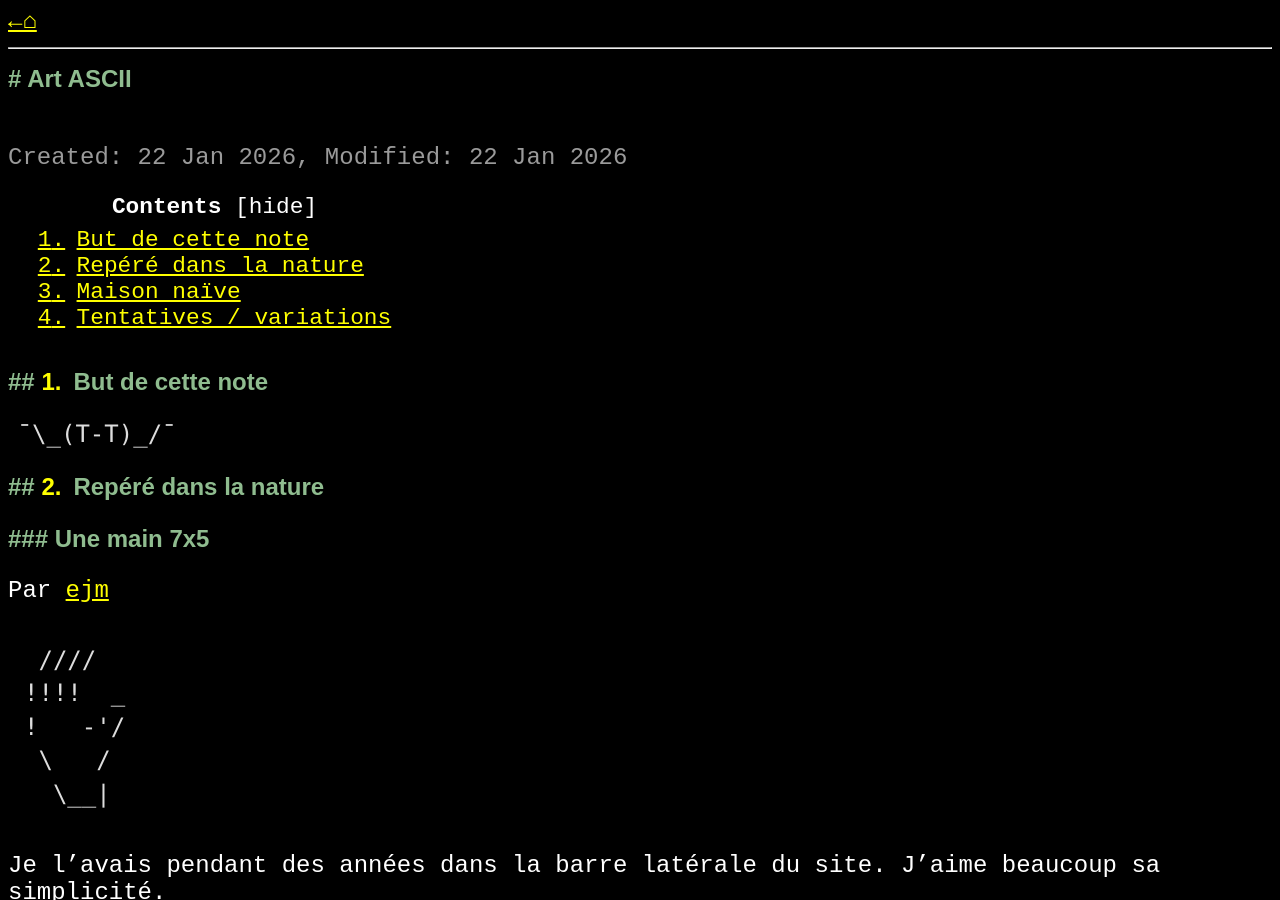
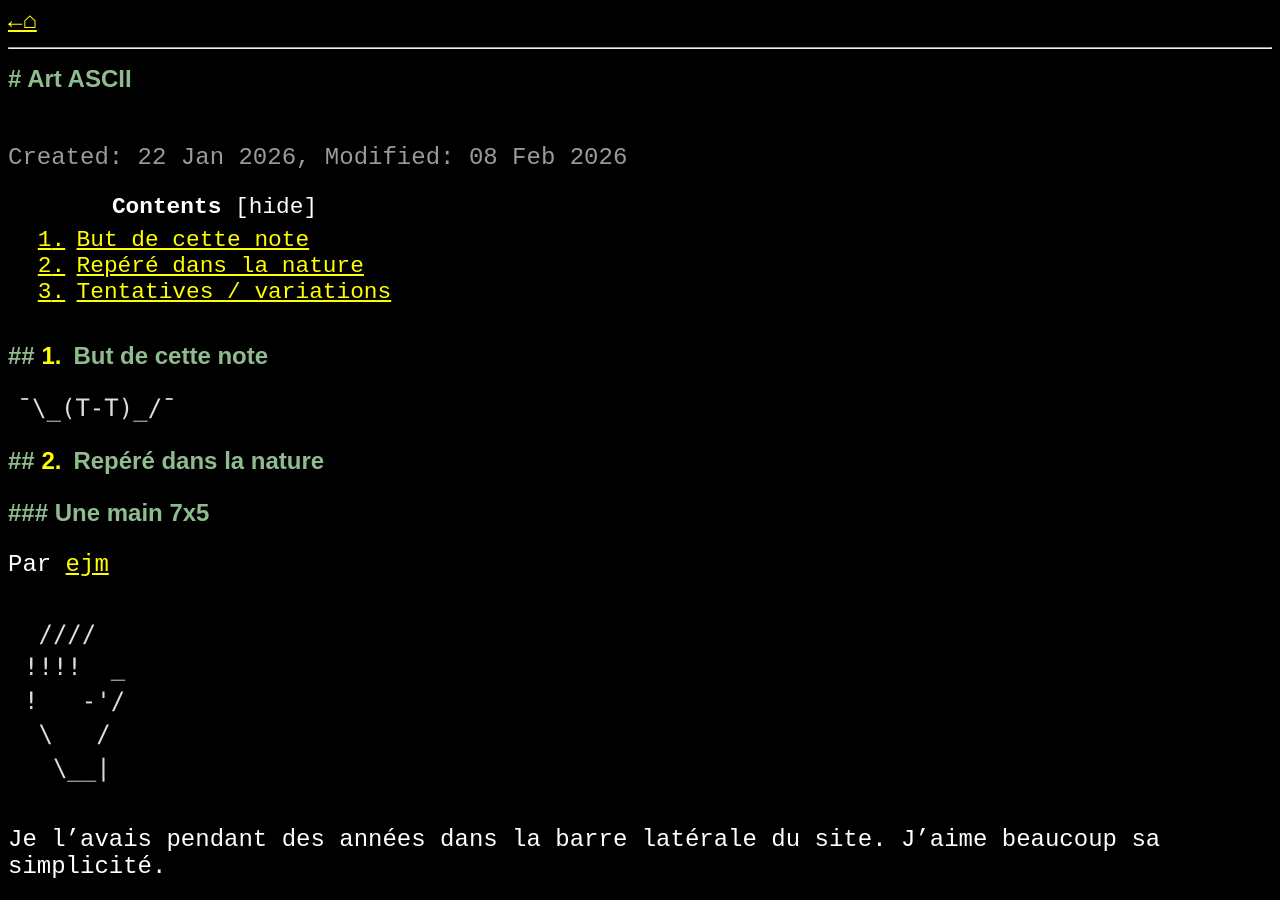
Before and after one commit to plu5/plu5.github.io, a Jekyll site: the page built from _notes/pers/art-ascii.md, in a window 1280 px wide and 900 px high. Built offline with Jekyll 4.4.1, drawn with Linux system fonts in a browser that asks for light colours; some of the changed text lies outside the part shown.

Commit message:
fix: note ascii niveau de titre et date

````diff
--- a/_notes/pers/art-ascii.md
+++ b/_notes/pers/art-ascii.md
@@ -2,7 +2,7 @@
 layout: post
 title:  "Art ASCII"
 date:   2026-01-22 22:41
-modified_date: 2026-01-22 22:41
+modified_date: 2026-02-08 02:48
 categories: art
 lang: fr
 ---
@@ -48,7 +48,7 @@ Sur la site bilibili.com, quand il charge on voit cela à la console :
          \/            \/                                       Powered by @bilibili/jinkela-core@2.8.11
 ```
 La police du logo est identique à celle générée par patorjk.com/software/taag 3D-ASCII.
-## Maison naïve
+### Maison naïve
 Dans [les docs yasnippet](https://joaotavora.github.io/yasnippet/snippet-development.html) :
 ```
                 welcome to my
````
Also changed, not shown: other parts of _notes/pers/art-ascii.md (+1 -1 lines).
